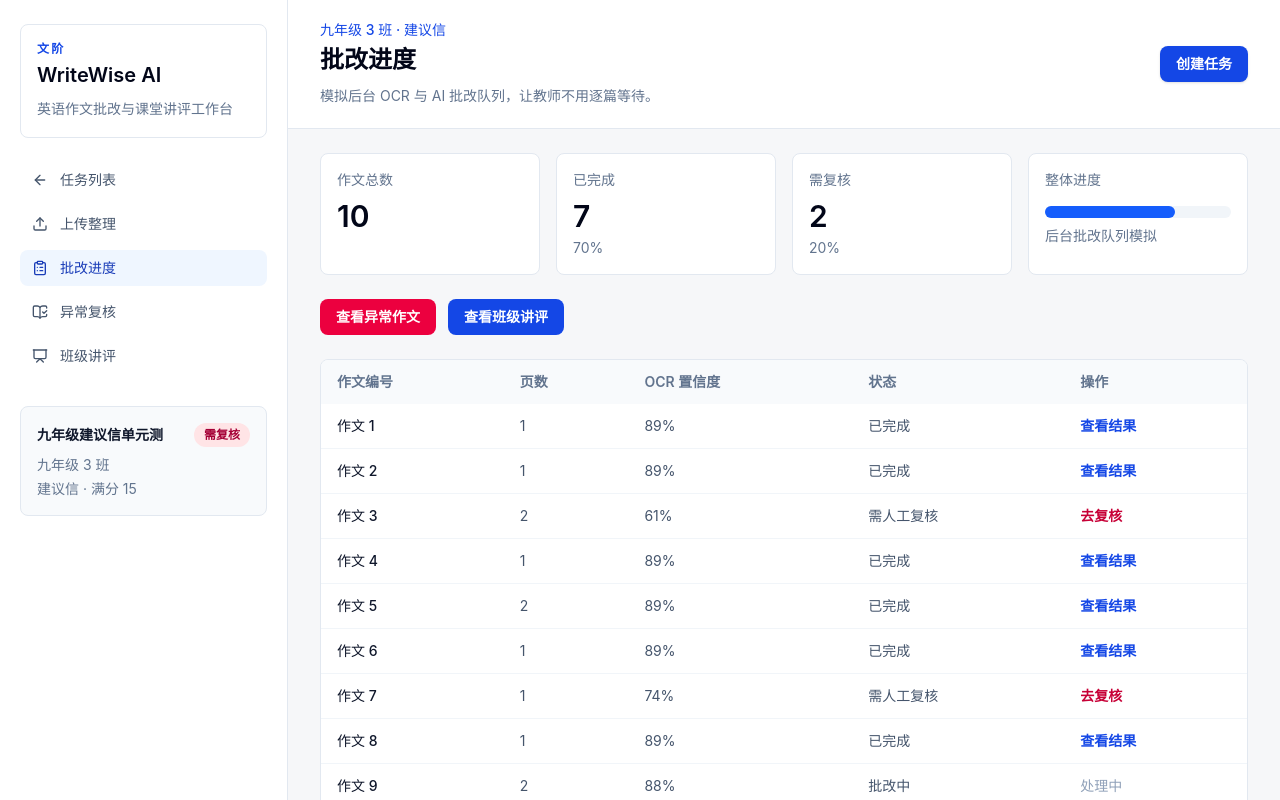
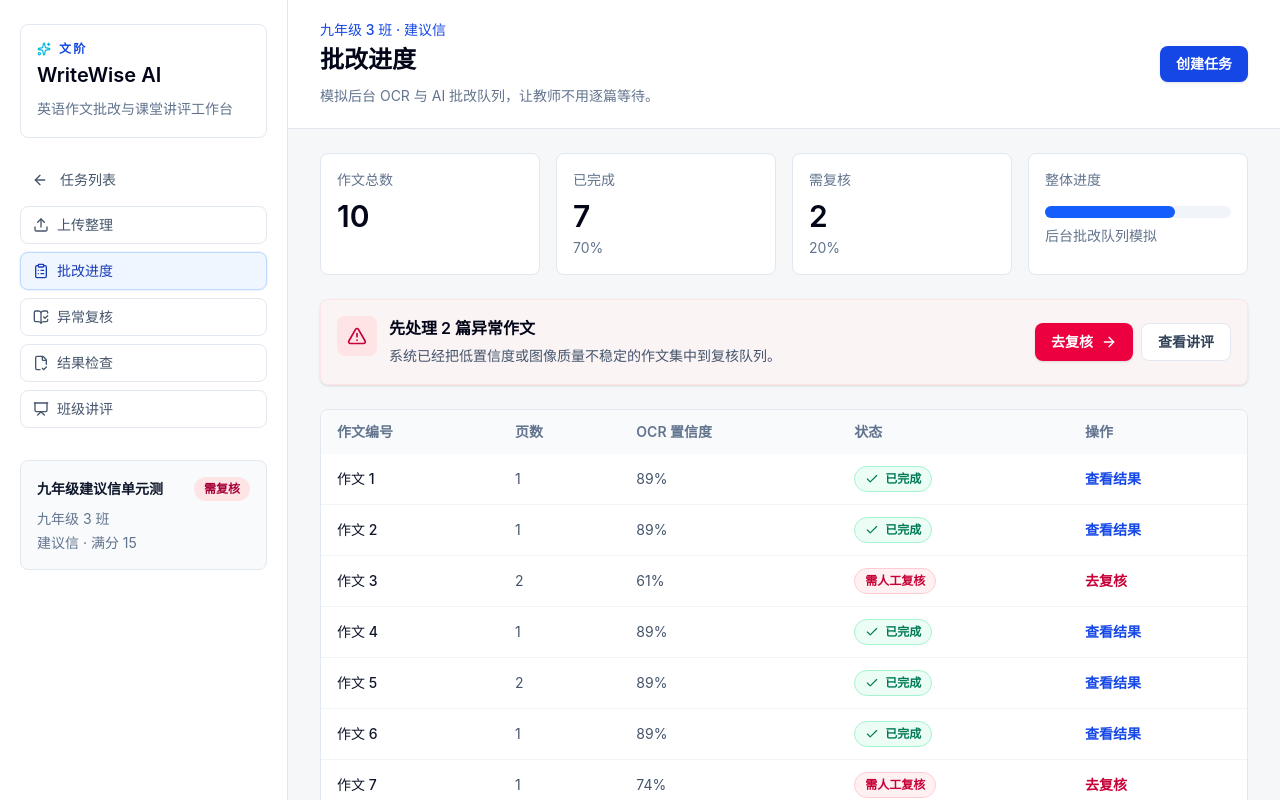
Before and after one commit to lionbriant88/wenjie-writewise-ai, a React (Vite) app in the folder app/: page /tasks/task-1/progress in a window 1280 px wide. Shown: the top 800 px of the page. Built offline with nearby package versions, Linux system fonts and the light colour scheme.

Commit message:
feat: polish workflow navigation and progress

```diff
--- a/app/src/layout/AppLayout.tsx
+++ b/app/src/layout/AppLayout.tsx
@@ -1,37 +1,36 @@
-import { ArrowLeft, BookOpenCheck, ClipboardList, Presentation, Upload } from 'lucide-react'
+import { ArrowLeft, Sparkles } from 'lucide-react'
 import type { ReactNode } from 'react'
 import { Link, NavLink } from 'react-router-dom'
 import { TaskStatusBadge } from '../components/TaskStatusBadge'
 import type { Task } from '../types'
+import { WorkflowNav } from '../components/WorkflowNav'
+import { getWorkflowSteps, type WorkflowStepId } from '../utils/workflow'
 
 interface AppLayoutProps {
   children: ReactNode
   task?: Task
   title: string
   description?: string
+  currentStep?: WorkflowStepId
 }
 
-const taskLinks = (taskId: string) => [
-  { to: `/tasks/${taskId}/upload`, label: '上传整理', icon: Upload },
-  { to: `/tasks/${taskId}/progress`, label: '批改进度', icon: ClipboardList },
-  { to: `/tasks/${taskId}/exceptions`, label: '异常复核', icon: BookOpenCheck },
-  { to: `/tasks/${taskId}/class-review`, label: '班级讲评', icon: Presentation },
-]
+export function AppLayout({ children, task, title, description, currentStep }: AppLayoutProps) {
+  const workflowSteps = task && currentStep ? getWorkflowSteps(task.id, currentStep) : []
 
-export function AppLayout({ children, task, title, description }: AppLayoutProps) {
   return (
     <div className="min-h-screen bg-[#f6f7f9] text-slate-900">
       <div className="flex min-h-screen">
         <aside className="hidden w-72 shrink-0 border-r border-slate-200 bg-white px-5 py-6 lg:block">
           <Link to="/" className="block rounded-lg border border-slate-200 p-4">
-            <p className="text-xs font-semibold uppercase tracking-[0.18em] text-blue-700">
+            <div className="flex items-center gap-2 text-xs font-semibold uppercase tracking-[0.18em] text-blue-700">
+              <Sparkles className="h-3.5 w-3.5 text-cyan-500" />
               文阶
-            </p>
+            </div>
             <h1 className="mt-1 text-xl font-semibold text-slate-950">WriteWise AI</h1>
             <p className="mt-2 text-sm leading-6 text-slate-500">英语作文批改与课堂讲评工作台</p>
           </Link>
 
-          <nav className="mt-6 space-y-2">
+          <div className="mt-6 space-y-2">
             <NavLink
               to="/"
               className={({ isActive }) =>
@@ -43,28 +42,10 @@
               <ArrowLeft className="h-4 w-4" />
               任务列表
             </NavLink>
-            {task
-              ? taskLinks(task.id).map((item) => {
-                  const Icon = item.icon
-                  return (
-                    <NavLink
-                      key={item.to}
-                      to={item.to}
-                      className={({ isActive }) =>
-                        `flex items-center gap-3 rounded-lg px-3 py-2 text-sm font-medium ${
-                          isActive
-                            ? 'bg-blue-50 text-blue-800'
-                            : 'text-slate-600 hover:bg-slate-100'
-                        }`
-                      }
-                    >
-                      <Icon className="h-4 w-4" />
-                      {item.label}
-                    </NavLink>
-                  )
-                })
-              : null}
-          </nav>
+            {workflowSteps.length > 0 ? (
+              <WorkflowNav steps={workflowSteps} ariaLabel="任务流程导航" />
+            ) : null}
+          </div>
 
           {task ? (
             <div className="mt-8 rounded-lg border border-slate-200 bg-slate-50 p-4">
@@ -102,6 +83,11 @@
                   创建任务
                 </Link>
               </div>
+              {workflowSteps.length > 0 ? (
+                <div className="mt-4 lg:hidden">
+                  <WorkflowNav steps={workflowSteps} ariaLabel="移动端任务流程导航" />
+                </div>
+              ) : null}
             </div>
           </header>
           <div className="mx-auto max-w-7xl px-5 py-6 lg:px-8">{children}</div>
--- a/app/src/pages/ProgressPage.tsx
+++ b/app/src/pages/ProgressPage.tsx
@@ -1,44 +1,75 @@
 import { Link, useParams } from 'react-router-dom'
 import { EmptyState } from '../components/EmptyState'
+import { EssayStatusChip } from '../components/EssayStatusChip'
+import { NextActionPanel } from '../components/NextActionPanel'
 import { ProgressSummary } from '../components/ProgressSummary'
 import { useAppState } from '../context/useAppState'
 import { AppLayout } from '../layout/AppLayout'
-import type { EssayStatus } from '../types'
 import { findEssaysByTask, findTask } from '../utils/taskLookup'
-
-const statusLabels: Record<EssayStatus, string> = {
-  pending_ocr: '待识别',
-  ocr_running: '识别中',
-  pending_grading: '待批改',
-  grading: '批改中',
-  completed: '已完成',
-  needs_review: '需人工复核',
-  manual: '人工批改',
-}
+import { getProgressNextAction } from '../utils/workflow'
 
 export function ProgressPage() {
   const { taskId = '' } = useParams()
-  const { tasks, essays } = useAppState()
+  const { tasks, essays, completeEssayWithMockResult } = useAppState()
   const task = findTask(tasks, taskId)
   const taskEssays = findEssaysByTask(essays, taskId)
+  const nextAction = task ? getProgressNextAction(task, taskEssays) : undefined
+  const nextProcessableEssay = taskEssays.find((essay) =>
+    ['pending_ocr', 'ocr_running', 'pending_grading', 'grading'].includes(essay.status),
+  )
 
   if (!task) {
     return <EmptyState title="找不到任务" description="请返回任务列表重新选择一个批改任务。" />
   }
 
   return (
-    <AppLayout task={task} title="批改进度" description="模拟后台 OCR 与 AI 批改队列，让教师不用逐篇等待。">
+    <AppLayout
+      task={task}
+      title="批改进度"
+      currentStep="progress"
+      description="模拟后台 OCR 与 AI 批改队列，让教师不用逐篇等待。"
+    >
       <div className="space-y-6">
         <ProgressSummary essays={taskEssays} />
-        <div className="flex flex-wrap gap-3">
-          <Link to={`/tasks/${task.id}/exceptions`} className="rounded-lg bg-rose-600 px-4 py-2 text-sm font-semibold text-white">
-            查看异常作文
-          </Link>
-          <Link to={`/tasks/${task.id}/class-review`} className="rounded-lg bg-blue-700 px-4 py-2 text-sm font-semibold text-white">
-            查看班级讲评
-          </Link>
+        {nextAction ? (
+          <NextActionPanel
+            action={nextAction}
+            onPrimaryClick={
+              nextAction.primaryLabel === '模拟完成下一篇' && nextProcessableEssay
+                ? () => completeEssayWithMockResult(nextProcessableEssay.id)
+                : undefined
+            }
+          />
+        ) : null}
+        <div className="grid gap-3 md:hidden">
+          {taskEssays.map((essay) => (
+            <article key={essay.id} className="rounded-lg border border-slate-200 bg-white p-4 shadow-sm">
+              <div className="flex items-start justify-between gap-3">
+                <div>
+                  <p className="font-semibold text-slate-950">{essay.essayNumber}</p>
+                  <p className="mt-1 text-sm text-slate-500">
+                    {essay.pageCount} 页 · OCR {Math.round(essay.ocrConfidence * 100)}%
+                  </p>
+                </div>
+                <EssayStatusChip status={essay.status} />
+              </div>
+              <div className="mt-3">
+                {essay.status === 'completed' ? (
+                  <Link to={`/tasks/${task.id}/essays/${essay.id}`} className="text-sm font-semibold text-blue-700">
+                    查看结果
+                  </Link>
+                ) : essay.status === 'needs_review' ? (
+                  <Link to={`/tasks/${task.id}/exceptions`} className="text-sm font-semibold text-rose-700">
+                    去复核
+                  </Link>
+                ) : (
+                  <span className="text-sm text-slate-400">处理中</span>
+                )}
+              </div>
+            </article>
+          ))}
         </div>
-        <div className="overflow-hidden rounded-lg border border-slate-200 bg-white">
+        <div className="hidden overflow-hidden rounded-lg border border-slate-200 bg-white md:block">
           <table className="w-full min-w-[760px] text-left text-sm">
             <thead className="bg-slate-50 text-slate-500">
               <tr>
@@ -55,7 +86,9 @@
                   <td className="px-4 py-3 font-medium text-slate-900">{essay.essayNumber}</td>
                   <td className="px-4 py-3 text-slate-600">{essay.pageCount}</td>
                   <td className="px-4 py-3 text-slate-600">{Math.round(essay.ocrConfidence * 100)}%</td>
-                  <td className="px-4 py-3 text-slate-600">{statusLabels[essay.status]}</td>
+                  <td className="px-4 py-3 text-slate-600">
+                    <EssayStatusChip status={essay.status} />
+                  </td>
                   <td className="px-4 py-3">
                     {essay.status === 'completed' ? (
                       <Link to={`/tasks/${task.id}/essays/${essay.id}`} className="font-semibold text-blue-700">
--- a/app/src/pages/TaskListPage.tsx
+++ b/app/src/pages/TaskListPage.tsx
@@ -1,3 +1,4 @@
+import { ArrowRight, TriangleAlert } from 'lucide-react'
 import { Link } from 'react-router-dom'
 import { EmptyState } from '../components/EmptyState'
 import { ProgressSummary } from '../components/ProgressSummary'
@@ -6,6 +7,7 @@
 import { useAppState } from '../context/useAppState'
 import { AppLayout } from '../layout/AppLayout'
 import { findEssaysByTask } from '../utils/taskLookup'
+import { getProgressNextAction } from '../utils/workflow'
 
 export function TaskListPage() {
   const { tasks, essays } = useAppState()
@@ -42,11 +44,13 @@
             />
           </div>
 
-          <div className="grid gap-4">
+          <div className="grid gap-3">
             {tasks.map((task) => {
               const taskEssays = findEssaysByTask(essays, task.id)
+              const nextAction = getProgressNextAction(task, taskEssays)
+
               return (
-                <article key={task.id} className="rounded-lg border border-slate-200 bg-white p-5">
+                <article key={task.id} className="rounded-lg border border-slate-200 bg-white p-4">
                   <div className="flex flex-wrap items-start justify-between gap-4">
                     <div>
                       <div className="flex flex-wrap items-center gap-3">
@@ -57,23 +61,24 @@
                         {task.className} · {task.essayType} · 满分 {task.fullScore}
                       </p>
                     </div>
-                    <div className="flex flex-wrap gap-2">
-                      <Link
-                        to={`/tasks/${task.id}/progress`}
-                        className="rounded-lg border border-slate-200 px-3 py-2 text-sm font-semibold text-slate-700 hover:bg-slate-50"
-                      >
-                        进入任务
-                      </Link>
-                      <Link
-                        to={`/tasks/${task.id}/class-review`}
-                        className="rounded-lg bg-blue-700 px-3 py-2 text-sm font-semibold text-white hover:bg-blue-800"
-                      >
-                        查看讲评
-                      </Link>
-                    </div>
                   </div>
                   <div className="mt-5">
                     <ProgressSummary essays={taskEssays} />
+                  </div>
+                  <div className="mt-4 flex flex-wrap items-center justify-between gap-3 rounded-lg border border-slate-200 bg-slate-50 px-4 py-3">
+                    <div className="flex items-center gap-2 text-sm text-slate-600">
+                      {task.exceptionEssayCount > 0 ? (
+                        <TriangleAlert className="h-4 w-4 text-rose-600" />
+                      ) : null}
+                      <span>{nextAction.title}</span>
+                    </div>
+                    <Link
+                      to={nextAction.primaryTo}
+                      className="tech-focus inline-flex items-center gap-2 rounded-lg bg-blue-700 px-3 py-2 text-sm font-semibold text-white transition hover:bg-blue-800"
+                    >
+                      {nextAction.primaryLabel}
+                      <ArrowRight className="h-4 w-4" />
+                    </Link>
                   </div>
                 </article>
               )
```
